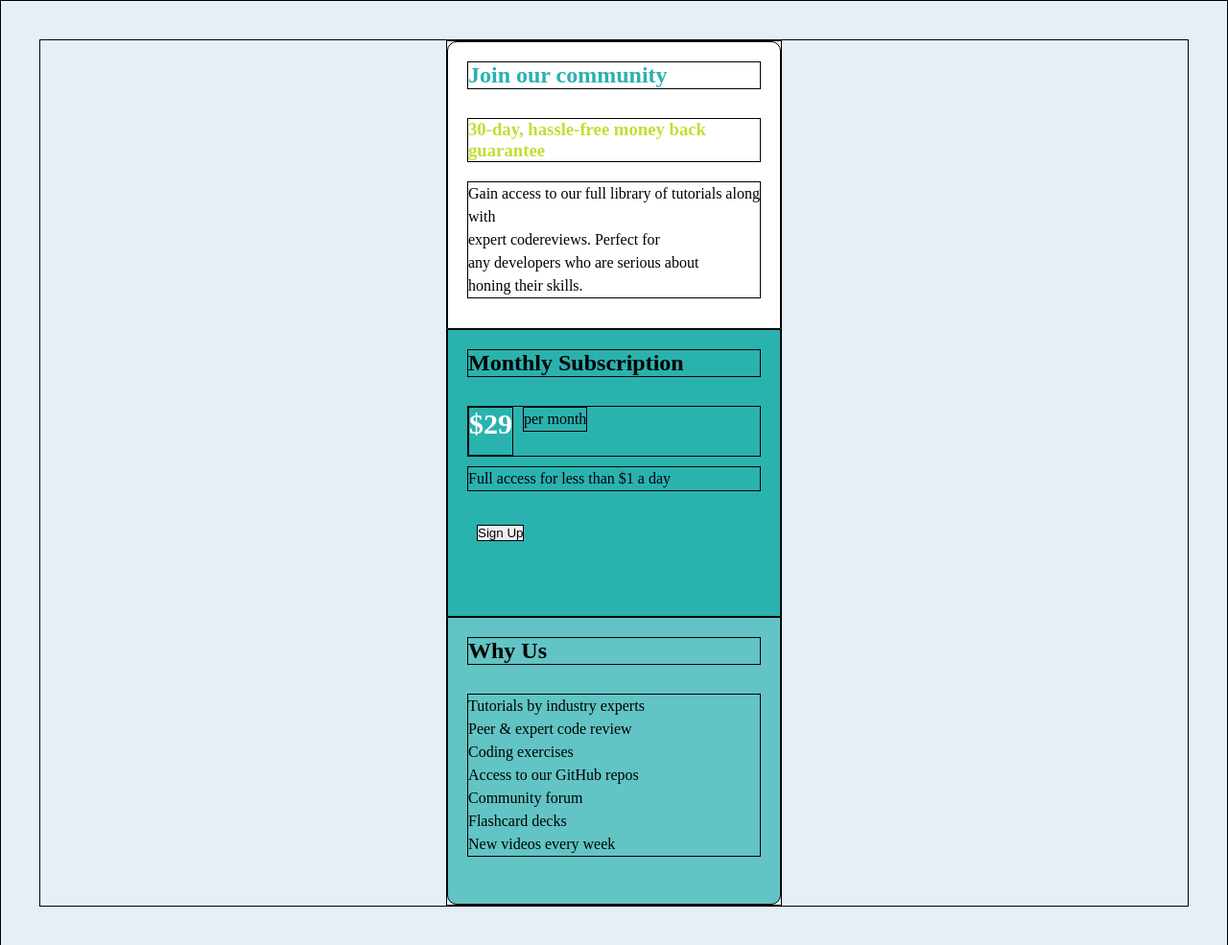
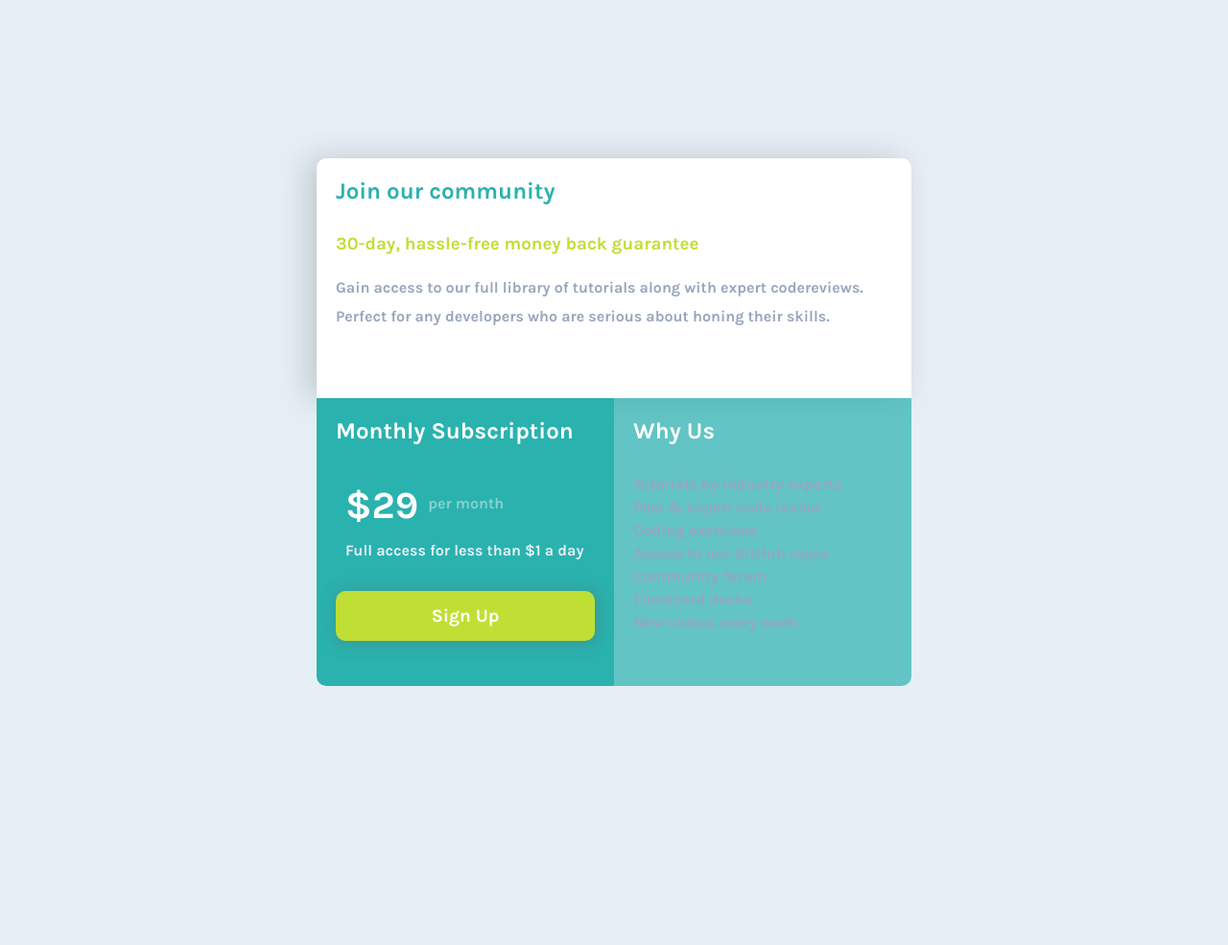
Before and after one commit to 0d-1N/Single-price-grid-component, a plain HTML site: page index.html in a window 1280 px wide. Shown: the whole page at 96% size. After the commit the page ends 880 px from the top, so only its background shows below. Drawn offline with Linux system fonts and the light colour scheme.

Commit message:
add the style of model

```diff
--- a/style.css
+++ b/style.css
@@ -1,93 +1,162 @@
-:root{
+@import url("https://fonts.googleapis.com/css2?family=Karla:wght@700&display=swap");
+
+:root {
   --Cyan: hsl(179, 62%, 43%);
   --Bright-Yellow: hsl(71, 73%, 54%);
   --Light-Gray: hsl(204, 43%, 93%);
   --Grayish-Blue: hsl(218, 22%, 67%);
---Cyan-offset: hsl(179, 62%, 43% , 0.699);
+  --off-cyan: hsla(179, 62%, 43%, 0.699);
 }
 
-
-*{
+* {
   box-sizing: border-box;
   margin: 0;
   padding: 0;
-    border: 1px solid black;
+  font-family: "Karla", sans-serif;
 }
-body{
+
+body {
   margin: 40px;
   display: grid;
   place-items: center;
-    Font-size: 16px;
+  font-size: 16px;
   background-color: var(--Light-Gray);
 }
 
-.container{
-    width: 350px;
+.container {
+  width: 100%;
   display: grid;
-    grid-template-columns: repeat(3,1fr);
-    grid-template-rows: repeat(3,300px);
-
-
-
+  grid-template-columns: repeat(3, 1fr);
+  grid-template-rows: repeat(3, 335px);
 }
-article{
+article {
   padding: 20px;
-    border: 1px solid black;
+  /* border: 1px solid black; */
 }
-h1{
-    margin-bottom:30px ;
+h1 {
+  margin-bottom: 30px;
 }
-h3{
+h3 {
   margin-bottom: 20px;
 }
-p{
+p {
   line-height: 1.5rem;
-    white-space:pre-line;
+  white-space: pre-line;
   margin-bottom: 25px;
+  color: var(--Grayish-Blue);
 }
-button{
-    margin: 10px;
+button {
+  margin-top: 20px;
+  background-color: unset;
+  border: unset;
+  padding: 15px;
+  background-color: var(--Bright-Yellow);
+  border-radius: 10px;
+  -webkit-border-radius: 10px;
+  -moz-border-radius: 10px;
+  -ms-border-radius: 10px;
+  -o-border-radius: 10px;
+  width: 100%;
+  box-shadow: 0.1rem 0.1rem 0.9rem 0.2rem rgba(92, 90, 90, 0.25);
+  font-size: 19px;
+  color: white;
+  transition: background-color ease-in 0.5s;
+  -webkit-transition: background-color ease-in 0.5s;
+  -moz-transition: background-color ease-in 0.5s;
+  -ms-transition: background-color ease-in 0.5s;
+  -o-transition: background-color ease-in 0.5s;
 }
-span{
-    font-size: 30px;
+button:hover {
+  border: 4px solid var(--Bright-Yellow);
+  color: var(--Bright-Yellow);
+  background-color: var(--Cyan);
+}
+span {
+  font-size: 40px;
   font-weight: bold;
   color: white;
 }
-div{
+div {
   display: flex;
   gap: 10px;
-    margin-bottom: 10px;
+  padding-bottom: 10px;
 }
-div .price-component-subscription-permonth{
- text-align: center;
+
+.price-component-subscription-permonth {
+  display: block;
+  margin-top: 10px;
+  color: var(--Light-Gray);
+  opacity: 0.5;
 }
-.price-component-joining-heading{
+.price-component-subscription-access {
+  color: var(--Light-Gray);
+}
+
+.price-component-joining-heading {
   color: var(--Cyan);
 }
-.price-component-joining-subheading{
+.price-component-joining-subheading {
   color: var(--Bright-Yellow);
 }
 
+.price-component-subscription-heading {
+  color: white;
+}
 
-
-
-.price-component-joining{
+.price-component-joining {
   grid-area: 1 / 1 / 2 / span 3;
   border-top-right-radius: 10px;
   border-top-left-radius: 10px;
   background-color: white;
   color: var();
-
 }
-.price-component-subscription{
-    grid-area: 2 / 1 / 3 / span 3 ;
+.price-component-subscription {
+  grid-area: 2 / 1 / 3 / span 3;
   background-color: var(--Cyan);
-
 }
-.price-component-about{
+.price-component-about {
   grid-area: 3 / 1 / 4 / span 3;
   border-bottom-left-radius: 10px;
   border-bottom-right-radius: 10px;
-    background-color: var(--Cyan-offset);
-
+  background-color: var(--off-cyan);
+  color: white;
 }
+@media (min-width: 480px) {
+  body {
+    height: 100vh;
+    overflow: hidden;
+  }
+  .container {
+    width: 620px;
+    display: grid;
+    grid-template-columns: repeat(2, 1fr);
+    grid-template-rows: 250px 300px;
+  }
+  .price-component-joining {
+    grid-area: 1 / 1 / 2 / span 3;
+    box-shadow: -10px 0px 30px 0px rgba(92, 90, 90, 0.25);
+  }
+  .price-component-subscription {
+    grid-area: 2 / 1 / 3 / span 1;
+    padding-top: 20px;
+    border-bottom-left-radius: 10px;
+  }
+  .price-component-about {
+    grid-area: 2 / 2 / 3 / span 1;
+    border-bottom-left-radius: 0px;
+  }
+  .price-component-joining-desicription {
+    white-space: normal;
+    line-height: 30px;
+  }
+  div {
+    padding: 10px;
+  }
+  button {
+    margin-top: 5px;
+  }
+  .price-component-subscription-access {
+    margin-left: 10px;
+    margin-top: -10px;
+  }
+}
```
Lines whose indentation alone changed are shown as unchanged.
